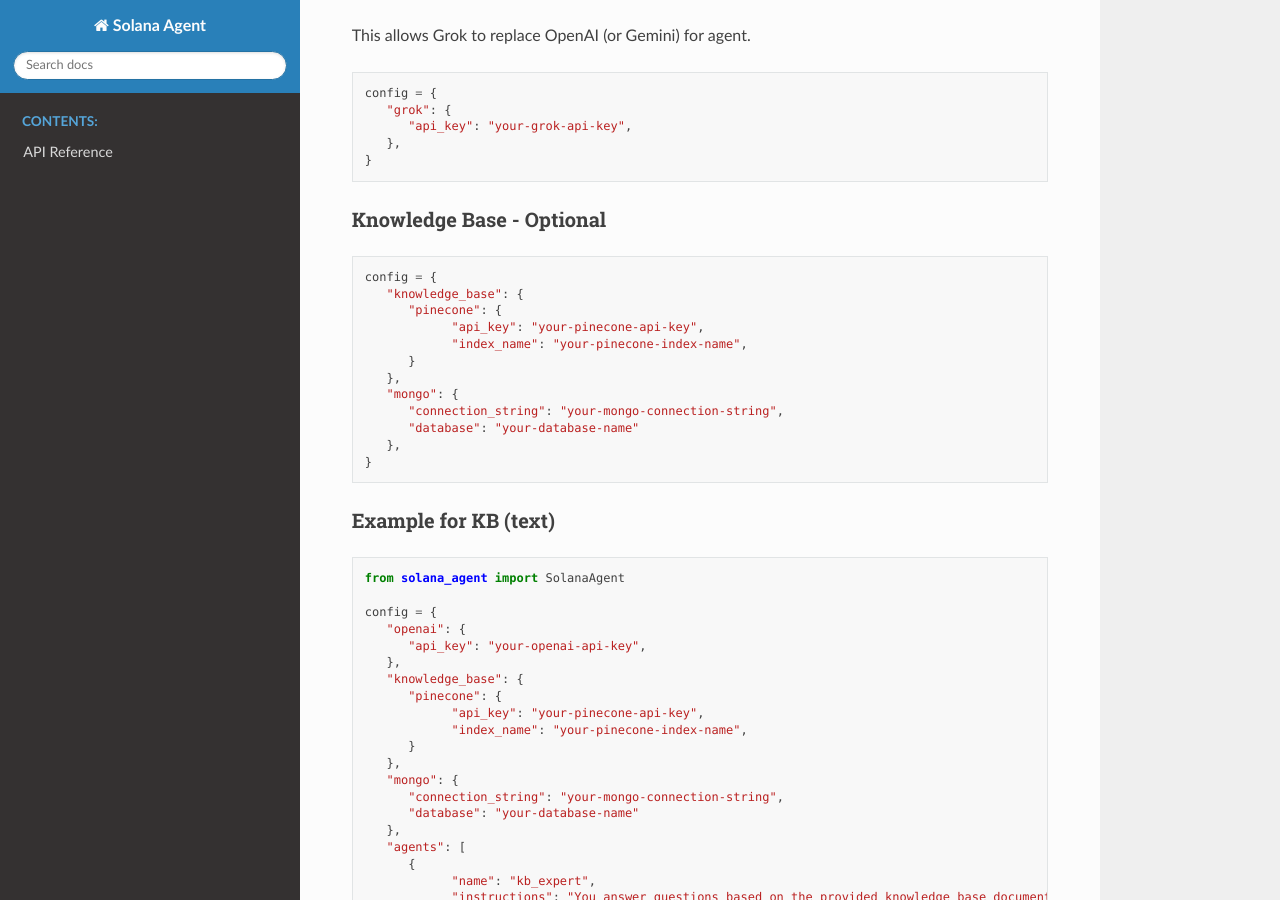
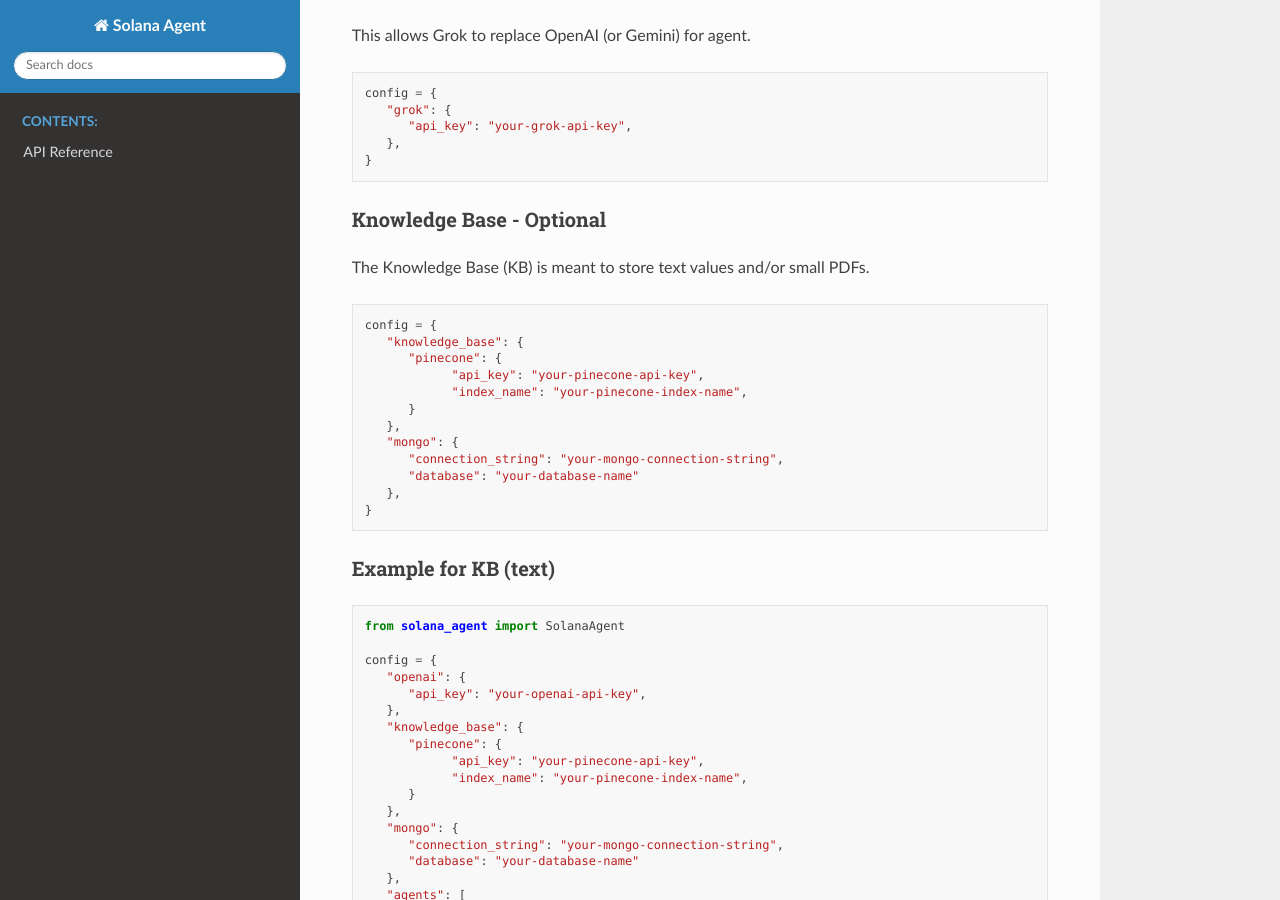
Before and after one commit to truemagic-coder/solana-agent, a Sphinx documentation site: the page built from docs/index.rst, in a window 1280 px wide and 900 px high, scrolled down 4532 px. Built offline with Sphinx 7.4.7 and the Read the Docs theme 3.1.0, drawn with Linux system fonts in a browser that asks for light colours.

Commit message:
update readme and docs

```diff
--- a/docs/index.rst
+++ b/docs/index.rst
@@ -265,6 +265,8 @@ This allows Grok to replace OpenAI (or Gemini) for agent.
 
 Knowledge Base - Optional
 ~~~~~~~~~~~~~~~~~~~~~~~~~~~~~~~
+
+The Knowledge Base (KB) is meant to store text values and/or small PDFs.
 
 .. code-block:: python
 
```
